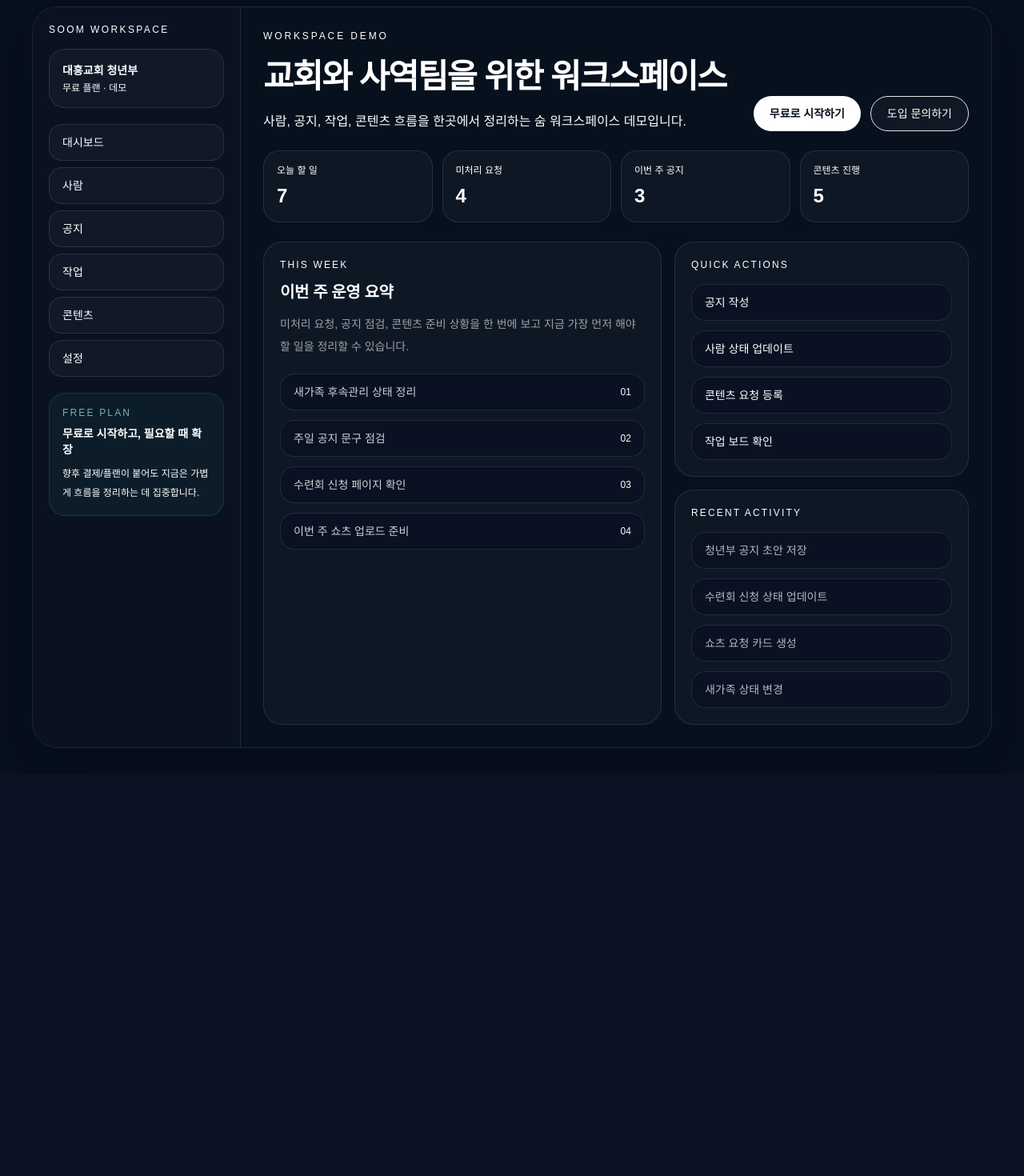
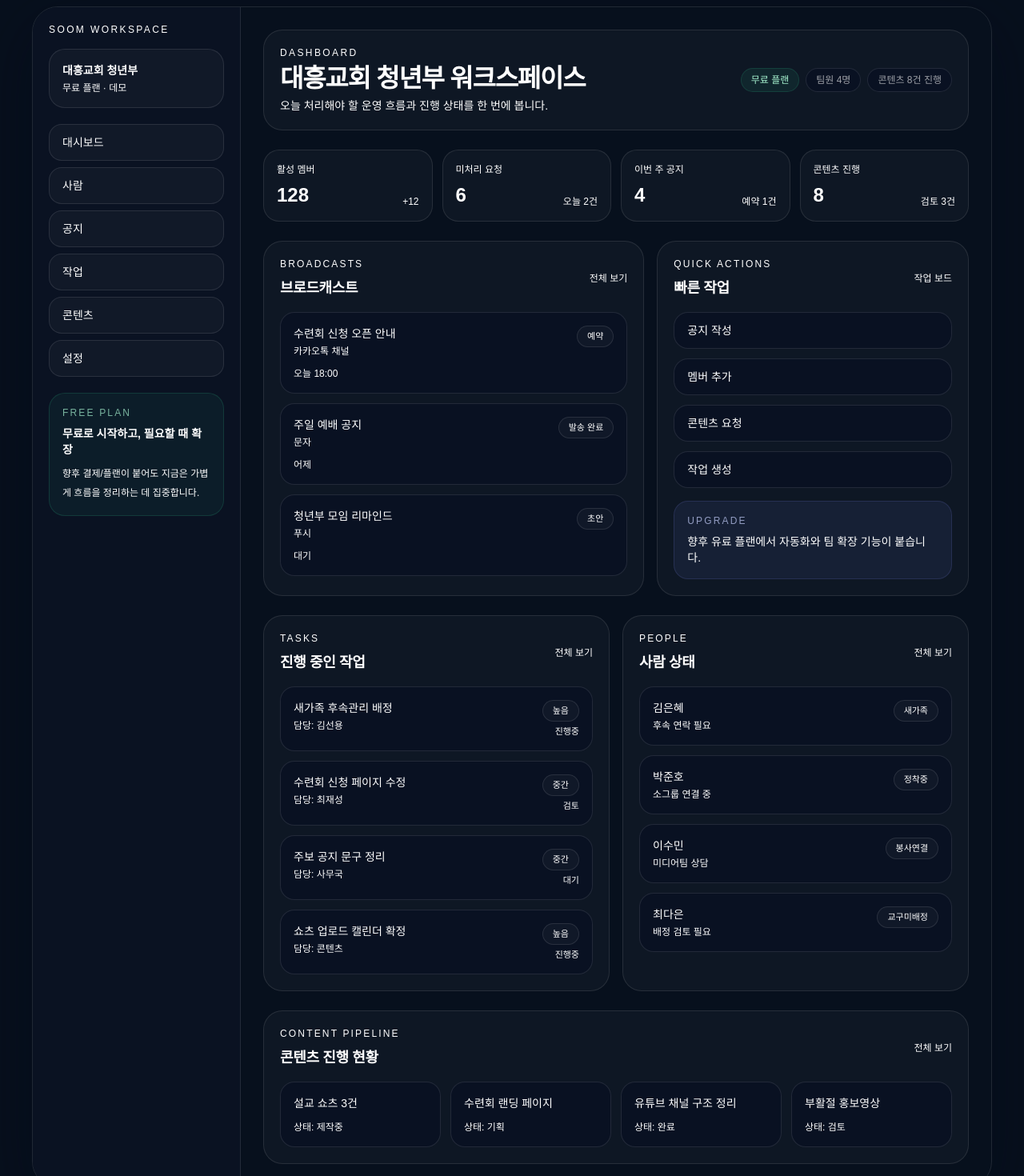
Before and after one commit to kinddragon1224/soom-church, a Next.js app: page /workspace in a window 1280 px wide. Shown: the part 140-1610 px from the top of the page at 80% size. Before the commit the page ends 1107 px from the top, so only its background shows below. Built offline with nearby package versions, Linux system fonts and the light colour scheme; a web font is replaced by a local one.

Commit message:
refactor(workspace): switch demo page to app-style dashboard

```diff
--- a/app/workspace/page.tsx
+++ b/app/workspace/page.tsx
@@ -1,94 +1,184 @@
 import Link from "next/link";
 
-const quickStats = [
-  { label: "오늘 할 일", value: "7" },
-  { label: "미처리 요청", value: "4" },
-  { label: "이번 주 공지", value: "3" },
-  { label: "콘텐츠 진행", value: "5" },
+const stats = [
+  { label: "활성 멤버", value: "128", delta: "+12" },
+  { label: "미처리 요청", value: "6", delta: "오늘 2건" },
+  { label: "이번 주 공지", value: "4", delta: "예약 1건" },
+  { label: "콘텐츠 진행", value: "8", delta: "검토 3건" },
 ];
 
-const recentTasks = [
-  "새가족 후속관리 상태 정리",
-  "주일 공지 문구 점검",
-  "수련회 신청 페이지 확인",
-  "이번 주 쇼츠 업로드 준비",
+const broadcasts = [
+  { title: "수련회 신청 오픈 안내", channel: "카카오톡 채널", status: "예약", when: "오늘 18:00" },
+  { title: "주일 예배 공지", channel: "문자", status: "발송 완료", when: "어제" },
+  { title: "청년부 모임 리마인드", channel: "푸시", status: "초안", when: "대기" },
 ];
 
-const recentActivity = [
-  "청년부 공지 초안 저장",
-  "수련회 신청 상태 업데이트",
-  "쇼츠 요청 카드 생성",
-  "새가족 상태 변경",
+const tasks = [
+  { title: "새가족 후속관리 배정", owner: "김선용", priority: "높음", status: "진행중" },
+  { title: "수련회 신청 페이지 수정", owner: "최재성", priority: "중간", status: "검토" },
+  { title: "주보 공지 문구 정리", owner: "사무국", priority: "중간", status: "대기" },
+  { title: "쇼츠 업로드 캘린더 확정", owner: "콘텐츠", priority: "높음", status: "진행중" },
 ];
+
+const people = [
+  { name: "김은혜", tag: "새가족", status: "후속 연락 필요" },
+  { name: "박준호", tag: "정착중", status: "소그룹 연결 중" },
+  { name: "이수민", tag: "봉사연결", status: "미디어팀 상담" },
+  { name: "최다은", tag: "교구미배정", status: "배정 검토 필요" },
+];
+
+const contentPipeline = [
+  { title: "설교 쇼츠 3건", stage: "제작중" },
+  { title: "수련회 랜딩 페이지", stage: "기획" },
+  { title: "유튜브 채널 구조 정리", stage: "완료" },
+  { title: "부활절 홍보영상", stage: "검토" },
+];
+
+const quickActions = ["공지 작성", "멤버 추가", "콘텐츠 요청", "작업 생성"];
 
 export default function WorkspacePage() {
   return (
     <div className="flex flex-col gap-6">
-      <div className="flex flex-col gap-3 lg:flex-row lg:items-end lg:justify-between">
+      <div className="flex flex-col gap-4 rounded-[24px] border border-white/10 bg-white/[0.03] p-4 sm:p-5 lg:flex-row lg:items-center lg:justify-between">
         <div>
-          <p className="text-xs tracking-[0.24em] text-white/38">WORKSPACE DEMO</p>
-          <h1 className="mt-3 text-[2rem] font-semibold tracking-[-0.04em] text-white sm:text-[2.6rem]">교회와 사역팀을 위한 워크스페이스</h1>
-          <p className="mt-3 max-w-3xl text-sm leading-7 text-white/62 sm:text-base">
-            사람, 공지, 작업, 콘텐츠 흐름을 한곳에서 정리하는 숨 워크스페이스 데모입니다.
-          </p>
+          <p className="text-xs tracking-[0.2em] text-white/38">DASHBOARD</p>
+          <h1 className="mt-2 text-2xl font-semibold tracking-[-0.04em] text-white sm:text-[2rem]">대흥교회 청년부 워크스페이스</h1>
+          <p className="mt-2 text-sm text-white/56">오늘 처리해야 할 운영 흐름과 진행 상태를 한 번에 봅니다.</p>
         </div>
-        <div className="flex flex-col gap-3 sm:flex-row">
-          <Link href="/signup" className="inline-flex min-h-11 items-center justify-center rounded-full bg-white px-5 text-sm font-semibold text-[#09111f]">
-            무료로 시작하기
-          </Link>
-          <Link href="/contact" className="inline-flex min-h-11 items-center justify-center rounded-full border border-white/12 bg-white/[0.03] px-5 text-sm font-medium text-white">
-            도입 문의하기
-          </Link>
+        <div className="flex flex-wrap gap-2 text-xs">
+          <span className="rounded-full border border-emerald-400/15 bg-emerald-400/[0.08] px-3 py-1.5 text-emerald-200">무료 플랜</span>
+          <span className="rounded-full border border-white/10 bg-[#091122] px-3 py-1.5 text-white/60">팀원 4명</span>
+          <span className="rounded-full border border-white/10 bg-[#091122] px-3 py-1.5 text-white/60">콘텐츠 8건 진행</span>
         </div>
       </div>
 
       <div className="grid gap-3 sm:grid-cols-2 xl:grid-cols-4">
-        {quickStats.map((item) => (
+        {stats.map((item) => (
           <div key={item.label} className="rounded-[20px] border border-white/10 bg-white/[0.03] p-4">
             <p className="text-xs text-white/44">{item.label}</p>
-            <p className="mt-2 text-2xl font-semibold">{item.value}</p>
+            <div className="mt-2 flex items-end justify-between gap-3">
+              <p className="text-2xl font-semibold text-white">{item.value}</p>
+              <span className="text-xs text-white/44">{item.delta}</span>
+            </div>
           </div>
         ))}
       </div>
 
-      <div className="grid gap-4 xl:grid-cols-[1.15fr_0.85fr]">
-        <div className="rounded-[24px] border border-white/10 bg-white/[0.03] p-5">
-          <p className="text-xs tracking-[0.18em] text-white/38">THIS WEEK</p>
-          <h2 className="mt-3 text-xl font-semibold">이번 주 운영 요약</h2>
-          <p className="mt-3 max-w-xl text-sm leading-7 text-white/60">
-            미처리 요청, 공지 점검, 콘텐츠 준비 상황을 한 번에 보고 지금 가장 먼저 해야 할 일을 정리할 수 있습니다.
-          </p>
-          <div className="mt-5 grid gap-3">
-            {recentTasks.map((task, index) => (
-              <div key={task} className="flex items-center justify-between rounded-[18px] border border-white/10 bg-[#091122] px-4 py-3">
-                <p className="text-sm text-white/80">{task}</p>
-                <span className="text-xs text-white/38">0{index + 1}</span>
+      <div className="grid gap-4 xl:grid-cols-[1.1fr_0.9fr]">
+        <section className="rounded-[24px] border border-white/10 bg-white/[0.03] p-5">
+          <div className="flex items-center justify-between gap-3">
+            <div>
+              <p className="text-xs tracking-[0.18em] text-white/38">BROADCASTS</p>
+              <h2 className="mt-2 text-lg font-semibold text-white">브로드캐스트</h2>
+            </div>
+            <Link href="/workspace/notices" className="text-xs text-white/56 hover:text-white">전체 보기</Link>
+          </div>
+          <div className="mt-4 grid gap-3">
+            {broadcasts.map((item) => (
+              <div key={item.title} className="rounded-[18px] border border-white/10 bg-[#091122] p-4">
+                <div className="flex items-start justify-between gap-3">
+                  <div>
+                    <p className="text-sm font-medium text-white">{item.title}</p>
+                    <p className="mt-1 text-xs text-white/44">{item.channel}</p>
+                  </div>
+                  <span className="rounded-full border border-white/10 bg-white/[0.03] px-3 py-1 text-[11px] text-white/68">{item.status}</span>
+                </div>
+                <p className="mt-3 text-xs text-white/46">{item.when}</p>
               </div>
             ))}
           </div>
+        </section>
+
+        <section className="rounded-[24px] border border-white/10 bg-white/[0.03] p-5">
+          <div className="flex items-center justify-between gap-3">
+            <div>
+              <p className="text-xs tracking-[0.18em] text-white/38">QUICK ACTIONS</p>
+              <h2 className="mt-2 text-lg font-semibold text-white">빠른 작업</h2>
+            </div>
+            <Link href="/workspace/tasks" className="text-xs text-white/56 hover:text-white">작업 보드</Link>
+          </div>
+          <div className="mt-4 grid gap-3">
+            {quickActions.map((item) => (
+              <button key={item} type="button" className="rounded-[18px] border border-white/10 bg-[#091122] px-4 py-3 text-left text-sm text-white/74 transition hover:bg-white/[0.08]">
+                {item}
+              </button>
+            ))}
+          </div>
+          <div className="mt-4 rounded-[18px] border border-indigo-400/15 bg-indigo-400/[0.08] p-4">
+            <p className="text-xs tracking-[0.18em] text-indigo-200/70">UPGRADE</p>
+            <p className="mt-2 text-sm font-medium text-white">향후 유료 플랜에서 자동화와 팀 확장 기능이 붙습니다.</p>
+          </div>
+        </section>
+      </div>
+
+      <div className="grid gap-4 xl:grid-cols-[1fr_1fr]">
+        <section className="rounded-[24px] border border-white/10 bg-white/[0.03] p-5">
+          <div className="flex items-center justify-between gap-3">
+            <div>
+              <p className="text-xs tracking-[0.18em] text-white/38">TASKS</p>
+              <h2 className="mt-2 text-lg font-semibold text-white">진행 중인 작업</h2>
+            </div>
+            <Link href="/workspace/tasks" className="text-xs text-white/56 hover:text-white">전체 보기</Link>
+          </div>
+          <div className="mt-4 grid gap-3">
+            {tasks.map((task) => (
+              <div key={task.title} className="rounded-[18px] border border-white/10 bg-[#091122] p-4">
+                <div className="flex items-start justify-between gap-3">
+                  <div>
+                    <p className="text-sm font-medium text-white">{task.title}</p>
+                    <p className="mt-1 text-xs text-white/44">담당: {task.owner}</p>
+                  </div>
+                  <div className="flex flex-col items-end gap-1">
+                    <span className="rounded-full border border-white/10 bg-white/[0.03] px-3 py-1 text-[11px] text-white/68">{task.priority}</span>
+                    <span className="text-[11px] text-white/42">{task.status}</span>
+                  </div>
+                </div>
+              </div>
+            ))}
+          </div>
+        </section>
+
+        <section className="rounded-[24px] border border-white/10 bg-white/[0.03] p-5">
+          <div className="flex items-center justify-between gap-3">
+            <div>
+              <p className="text-xs tracking-[0.18em] text-white/38">PEOPLE</p>
+              <h2 className="mt-2 text-lg font-semibold text-white">사람 상태</h2>
+            </div>
+            <Link href="/workspace/people" className="text-xs text-white/56 hover:text-white">전체 보기</Link>
+          </div>
+          <div className="mt-4 grid gap-3">
+            {people.map((person) => (
+              <div key={person.name} className="rounded-[18px] border border-white/10 bg-[#091122] p-4">
+                <div className="flex items-start justify-between gap-3">
+                  <div>
+                    <p className="text-sm font-medium text-white">{person.name}</p>
+                    <p className="mt-1 text-xs text-white/44">{person.status}</p>
+                  </div>
+                  <span className="rounded-full border border-white/10 bg-white/[0.03] px-3 py-1 text-[11px] text-white/68">{person.tag}</span>
+                </div>
+              </div>
+            ))}
+          </div>
+        </section>
+      </div>
+
+      <section className="rounded-[24px] border border-white/10 bg-white/[0.03] p-5">
+        <div className="flex items-center justify-between gap-3">
+          <div>
+            <p className="text-xs tracking-[0.18em] text-white/38">CONTENT PIPELINE</p>
+            <h2 className="mt-2 text-lg font-semibold text-white">콘텐츠 진행 현황</h2>
+          </div>
+          <Link href="/workspace/content" className="text-xs text-white/56 hover:text-white">전체 보기</Link>
         </div>
-
-        <div className="grid gap-4">
-          <div className="rounded-[24px] border border-white/10 bg-white/[0.03] p-5">
-            <p className="text-xs tracking-[0.18em] text-white/38">QUICK ACTIONS</p>
-            <div className="mt-4 grid gap-3">
-              <Link href="/workspace/notices" className="rounded-[18px] border border-white/10 bg-[#091122] px-4 py-3 text-sm text-white/78">공지 작성</Link>
-              <Link href="/workspace/people" className="rounded-[18px] border border-white/10 bg-[#091122] px-4 py-3 text-sm text-white/78">사람 상태 업데이트</Link>
-              <Link href="/workspace/content" className="rounded-[18px] border border-white/10 bg-[#091122] px-4 py-3 text-sm text-white/78">콘텐츠 요청 등록</Link>
-              <Link href="/workspace/tasks" className="rounded-[18px] border border-white/10 bg-[#091122] px-4 py-3 text-sm text-white/78">작업 보드 확인</Link>
+        <div className="mt-4 grid gap-3 md:grid-cols-2 xl:grid-cols-4">
+          {contentPipeline.map((item) => (
+            <div key={item.title} className="rounded-[18px] border border-white/10 bg-[#091122] p-4">
+              <p className="text-sm font-medium text-white">{item.title}</p>
+              <p className="mt-3 text-xs text-white/44">상태: {item.stage}</p>
             </div>
-          </div>
-
-          <div className="rounded-[24px] border border-white/10 bg-white/[0.03] p-5">
-            <p className="text-xs tracking-[0.18em] text-white/38">RECENT ACTIVITY</p>
-            <div className="mt-4 grid gap-3">
-              {recentActivity.map((item) => (
-                <div key={item} className="rounded-[18px] border border-white/10 bg-[#091122] px-4 py-3 text-sm text-white/70">{item}</div>
-              ))}
-            </div>
-          </div>
+          ))}
         </div>
-      </div>
+      </section>
     </div>
   );
 }
```
